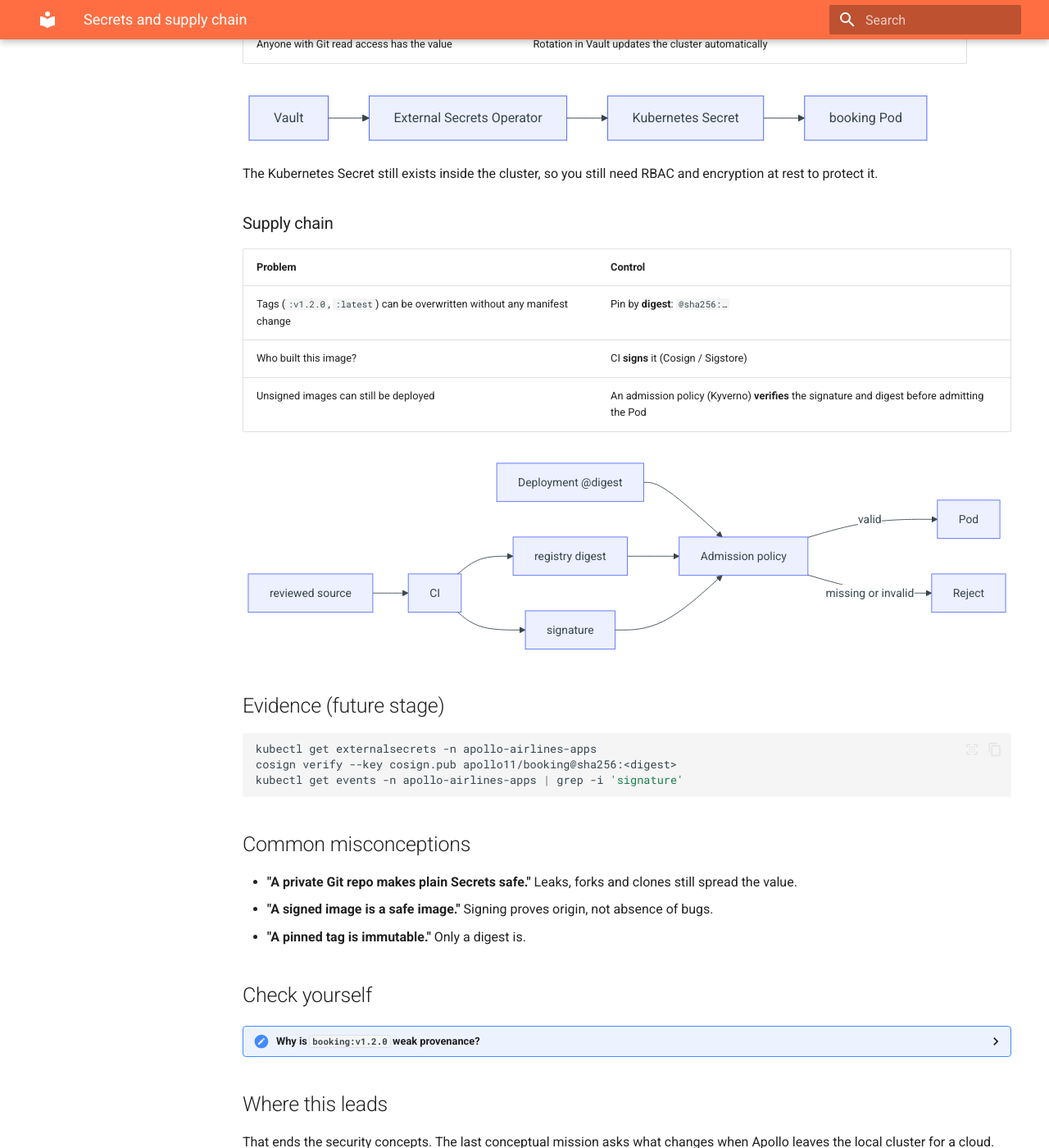
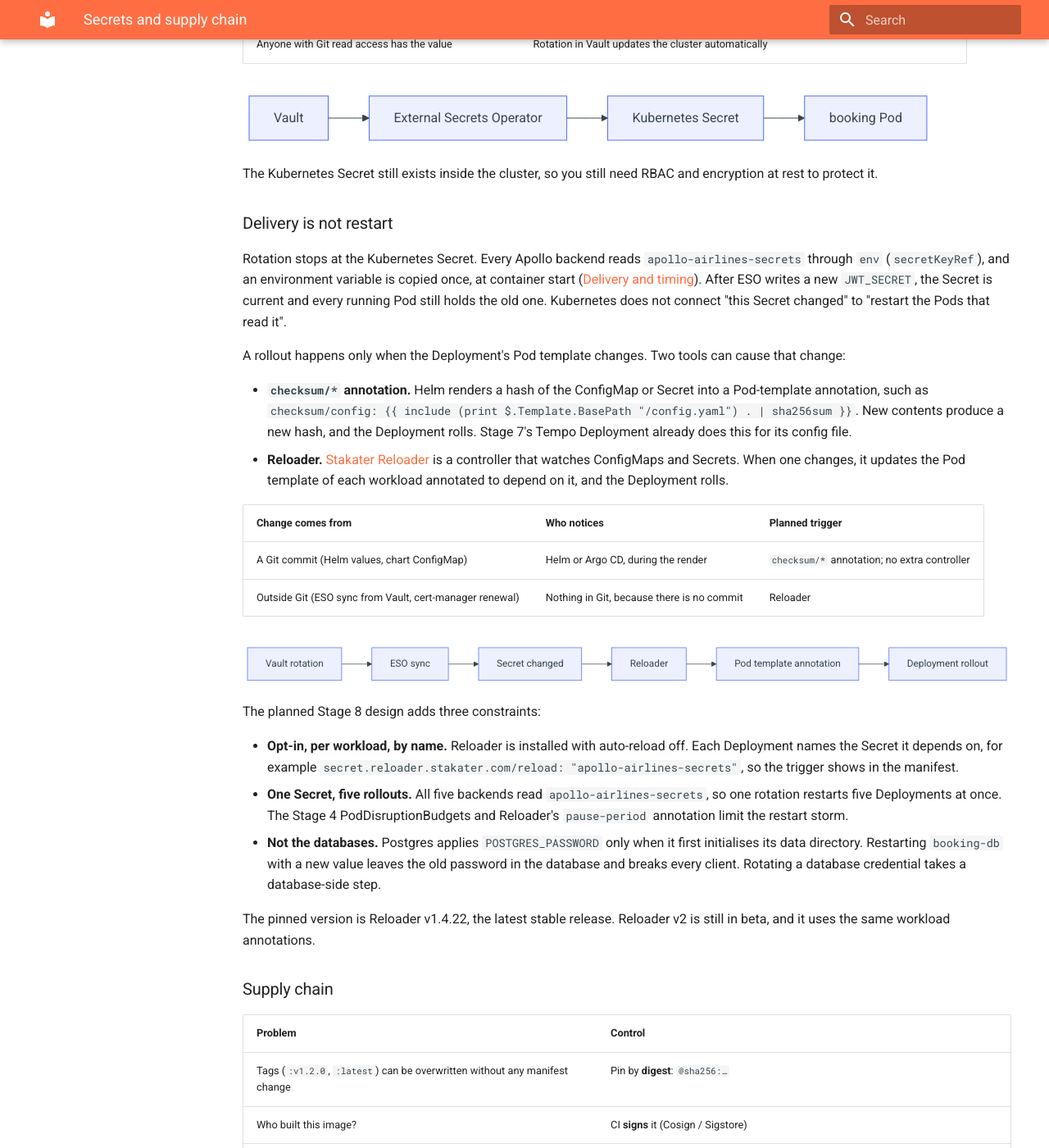
Before and after one commit to darshan-raul/apollo11-docs, an MkDocs documentation site: the page built from docs/learn/security/secrets-and-supply-chain.md, in a window 1280 px wide and 1400 px high, scrolled down 873 px. Shown: the whole window at 82% size. Built offline with MkDocs 1.6.1 and Material for MkDocs 9.7.7, drawn with Linux system fonts in a browser that asks for light colours; some of the changed text lies outside the part shown.

Commit message:
docs(stage8): explain config-change rollouts and planned Reloader
Add a 'Delivery is not restart' section to the secrets chapter (env vs
volume vs subPath, checksum annotation vs Reloader, restart-storm and
database caveats), add the subPath row to the Stage 1 delivery table,
and list Reloader in the Stage 8 roadmap page, status table and tool map.
All content is labelled planned.

Co-Authored-By: Claude Opus 5.5 <noreply@anthropic.com>
Claude-Session: https://claude.ai/code/session_01ULt19etK3uQfrvByNYKQ29

````diff
--- a/docs/learn/security/secrets-and-supply-chain.md
+++ b/docs/learn/security/secrets-and-supply-chain.md
@@ -8,7 +8,7 @@ description: "External secret stores, digests and signatures: planned controls f
 *Command Module · Planned*
 
 :::note[Conceptual chapter]
-Vault, External Secrets Operator, signing and admission enforcement are planned architecture, not installed in any Apollo stage yet.
+Vault, External Secrets Operator, Reloader, signing and admission enforcement are planned architecture, not installed in any Apollo stage yet.
 :::
 
 **You will be able to:** explain what an external secret store changes, and why a tag is not provenance.
@@ -36,6 +36,33 @@ flowchart LR
 
 The Kubernetes Secret still exists inside the cluster, so you still need RBAC and encryption at rest to protect it.
 
+### Delivery is not restart
+
+Rotation stops at the Kubernetes Secret. Every Apollo backend reads `apollo-airlines-secrets` through `env` (`secretKeyRef`), and an environment variable is copied once, at container start ([Delivery and timing](../workloads/configuration-and-identity#delivery-and-timing)). After ESO writes a new `JWT_SECRET`, the Secret is current and every running Pod still holds the old one. Kubernetes does not connect "this Secret changed" to "restart the Pods that read it".
+
+A rollout happens only when the Deployment's Pod template changes. Two tools can cause that change:
+
+- **`checksum/*` annotation.** Helm renders a hash of the ConfigMap or Secret into a Pod-template annotation, such as `checksum/config: {{ include (print $.Template.BasePath "/config.yaml") . | sha256sum }}`. New contents produce a new hash, and the Deployment rolls. Stage 7's Tempo Deployment already does this for its config file.
+- **Reloader.** [Stakater Reloader](https://github.com/stakater/Reloader) is a controller that watches ConfigMaps and Secrets. When one changes, it updates the Pod template of each workload annotated to depend on it, and the Deployment rolls.
+
+| Change comes from | Who notices | Planned trigger |
+|---|---|---|
+| A Git commit (Helm values, chart ConfigMap) | Helm or Argo CD, during the render | `checksum/*` annotation; no extra controller |
+| Outside Git (ESO sync from Vault, cert-manager renewal) | Nothing in Git, because there is no commit | Reloader |
+
+```mermaid
+flowchart LR
+  V[Vault rotation] --> ESO[ESO sync] --> S[Secret changed] --> R[Reloader] --> D[Pod template annotation] --> RO[Deployment rollout]
+```
+
+The planned Stage 8 design adds three constraints:
+
+- **Opt-in, per workload, by name.** Reloader is installed with auto-reload off. Each Deployment names the Secret it depends on, for example `secret.reloader.stakater.com/reload: "apollo-airlines-secrets"`, so the trigger shows in the manifest.
+- **One Secret, five rollouts.** All five backends read `apollo-airlines-secrets`, so one rotation restarts five Deployments at once. The Stage 4 PodDisruptionBudgets and Reloader's `pause-period` annotation limit the restart storm.
+- **Not the databases.** Postgres applies `POSTGRES_PASSWORD` only when it first initialises its data directory. Restarting `booking-db` with a new value leaves the old password in the database and breaks every client. Rotating a database credential takes a database-side step.
+
+The pinned version is Reloader v1.4.22, the latest stable release. Reloader v2 is still in beta, and it uses the same workload annotations.
+
 ### Supply chain
 
 | Problem | Control |
@@ -59,6 +86,7 @@ flowchart LR
 
 ```bash
 kubectl get externalsecrets -n apollo-airlines-apps
+kubectl rollout history deployment/booking -n apollo-airlines-apps   # a new revision after a rotation
 cosign verify --key cosign.pub apollo11/booking@sha256:<digest>
 kubectl get events -n apollo-airlines-apps | grep -i 'signature'
 ```
@@ -68,6 +96,7 @@ kubectl get events -n apollo-airlines-apps | grep -i 'signature'
 - **"A private Git repo makes plain Secrets safe."** Leaks, forks and clones still spread the value.
 - **"A signed image is a safe image."** Signing proves origin, not absence of bugs.
 - **"A pinned tag is immutable."** Only a digest is.
+- **"ESO rotated the Secret, so the app uses the new value."** Only new Pods do. Something must roll the Deployment.
 
 ## Check yourself
 
@@ -77,6 +106,12 @@ kubectl get events -n apollo-airlines-apps | grep -i 'signature'
 A registry compromise or mistake can overwrite the tag without any manifest diff. A digest plus a verified signature ties the running bytes to a build.
 </details>
 
+<details>
+<summary>Vault rotates <code>JWT_SECRET</code> and ESO updates the Secret. Why does booking still accept old tokens?</summary>
+
+Booking read `JWT_SECRET` from `env` when its container started. Running Pods keep that value. No Git commit happened, so no checksum changed either. Reloader rolls the Deployment, and the new Pods read the rotated value.
+</details>
+
 ## Where this leads
 
 That ends the security concepts. The last conceptual mission asks what changes when Apollo leaves the local cluster for a cloud.
--- a/src/components/ToolMap/data.ts
+++ b/src/components/ToolMap/data.ts
@@ -144,6 +144,7 @@ export const zones: Zone[] = [
           {name: 'Kubescape', role: 'Benchmarking', href: 'https://kubescape.io/', logo: 'kubescape.svg'},
           {name: 'Vault', role: 'Secrets store', href: 'https://developer.hashicorp.com/vault', logo: 'vault.png'},
           {name: 'External Secrets', role: 'Secret operator', href: 'https://external-secrets.io/', badge: 'ESO'},
+          {name: 'Reloader', role: 'Rollout on config change', href: 'https://github.com/stakater/Reloader', badge: 'RLD'},
           {name: 'Kyverno', role: 'Policy engine', href: 'https://kyverno.io/', badge: 'KYV'},
           {name: 'TruffleHog', role: 'Secret scanning', href: 'https://trufflesecurity.com/trufflehog', logo: 'trufflehog.png', wide: true},
           {name: 'Falco', role: 'Runtime security', href: 'https://falco.org/', logo: 'falco.svg'},
````
Also changed, not shown: docs/learn/workloads/configuration-and-identity.md (+3 -0 lines), docs/stage-8.md (+5 -1 lines), docs/status.md (+1 -1 lines).
